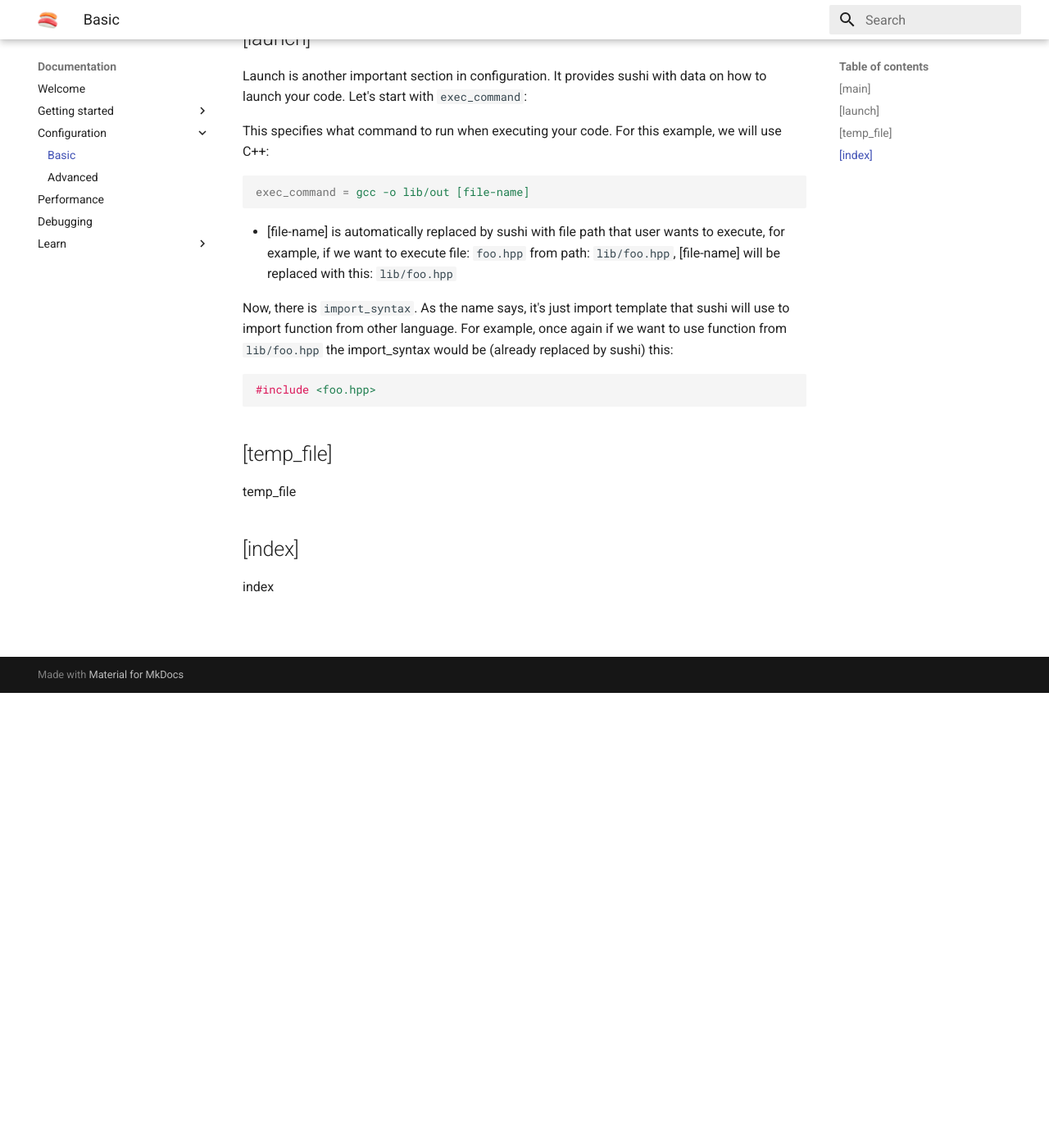
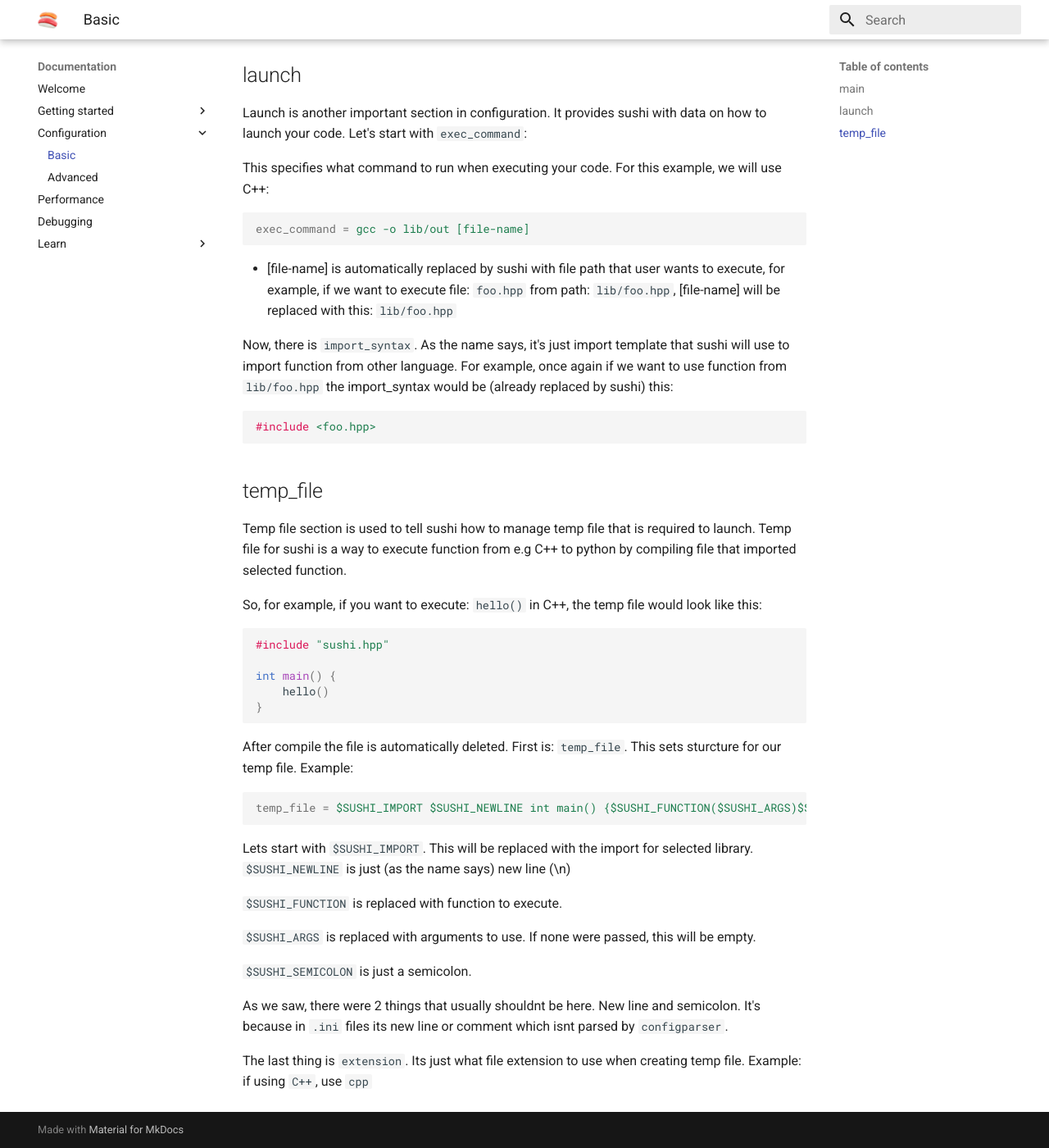
Before and after one commit to dev-sushi/docs, an MkDocs documentation site: the page built from docs/configuration/basic.md, in a window 1280 px wide and 1400 px high, scrolled down 555 px. Shown: the whole window at 82% size. Built offline with MkDocs 1.6.1 and Material for MkDocs 9.7.7, drawn with Linux system fonts in a browser that asks for light colours; some of the changed text lies outside the part shown.

Commit message:
docs: update pages

````diff
--- a/docs/configuration/basic.md
+++ b/docs/configuration/basic.md
@@ -12,7 +12,7 @@ Next, we have `lib_path`. This is the path for your library.
 
 Lastly, there is `safe_mode`. Its recommended to keep this on, because when it is turned off, Sushi won't show which scripts it will run (if, for example, extending someones config)
 
-## [launch]
+## launch
 
 Launch is another important section in configuration. It provides sushi with data on how to launch your code. Let's start with `exec_command`:
 
@@ -31,10 +31,35 @@ Now, there is `import_syntax`. As the name says, it's just import template that
 #include <foo.hpp>
 ```
 
-## [temp_file]
+## temp_file
 
-temp_file
+Temp file section is used to tell sushi how to manage temp file that is required to launch. Temp file for sushi is a way to execute function from e.g C++ to python by compiling file that imported selected function.
 
-## [index]
+So, for example, if you want to execute: `hello()` in C++, the temp file would look like this:
 
-index
+```cpp
+#include "sushi.hpp"
+
+int main() {
+    hello()
+}
+```
+
+After compile the file is automatically deleted. First is: `temp_file`. This sets sturcture for our temp file. Example:
+
+```ini
+temp_file = $SUSHI_IMPORT $SUSHI_NEWLINE int main() {$SUSHI_FUNCTION($SUSHI_ARGS)$SUSHI_SEMICOLON}
+```
+
+Lets start with `$SUSHI_IMPORT`. This will be replaced with the import for selected library.
+`$SUSHI_NEWLINE` is just (as the name says) new line (\n)
+
+`$SUSHI_FUNCTION` is replaced with function to execute.
+
+`$SUSHI_ARGS` is replaced with arguments to use. If none were passed, this will be empty.
+
+`$SUSHI_SEMICOLON` is just a semicolon.
+
+As we saw, there were 2 things that usually shouldnt be here. New line and semicolon. It's because in `.ini` files its new line or comment which isnt parsed by `configparser`.
+
+The last thing is `extension`. Its just what file extension to use when creating temp file. Example: if using `C++`, use `cpp`
````
Also changed, not shown: other parts of docs/configuration/basic.md (+2 -2 lines), docs/main.md (+2 -10 lines), docs/performance.md (+9 -5 lines).
